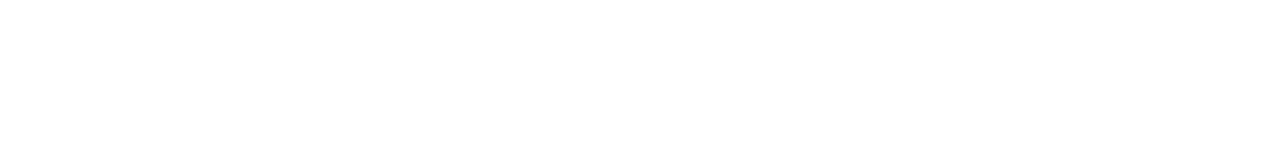
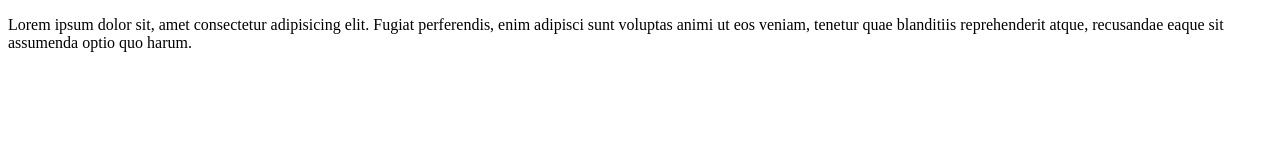
Before and after one commit to csamsul2017/sul-git-test, a plain HTML site: page index.html in a window 1280 px wide. Drawn offline with Linux system fonts and the light colour scheme.

Commit message:
add paragraph

```diff
--- a/index.html
+++ b/index.html
@@ -6,5 +6,7 @@
     <meta name="viewport" content="width=device-width, initial-scale=1.0" />
     <title>Coba Remote</title>
   </head>
-  <body></body>
+  <body>
+    <p>Lorem ipsum dolor sit, amet consectetur adipisicing elit. Fugiat perferendis, enim adipisci sunt voluptas animi ut eos veniam, tenetur quae blanditiis reprehenderit atque, recusandae eaque sit assumenda optio quo harum.</p>
+  </body>
 </html>
```
